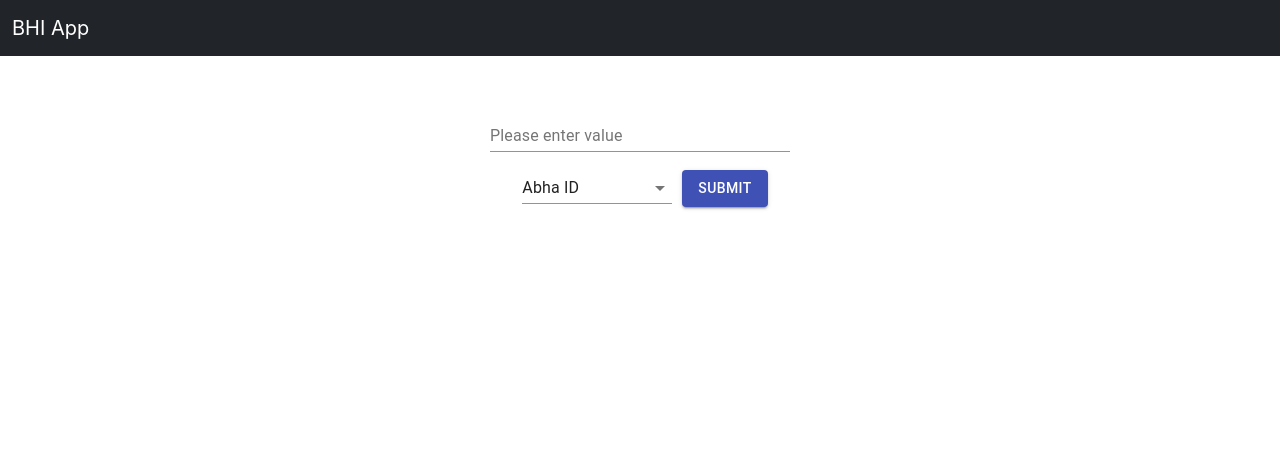
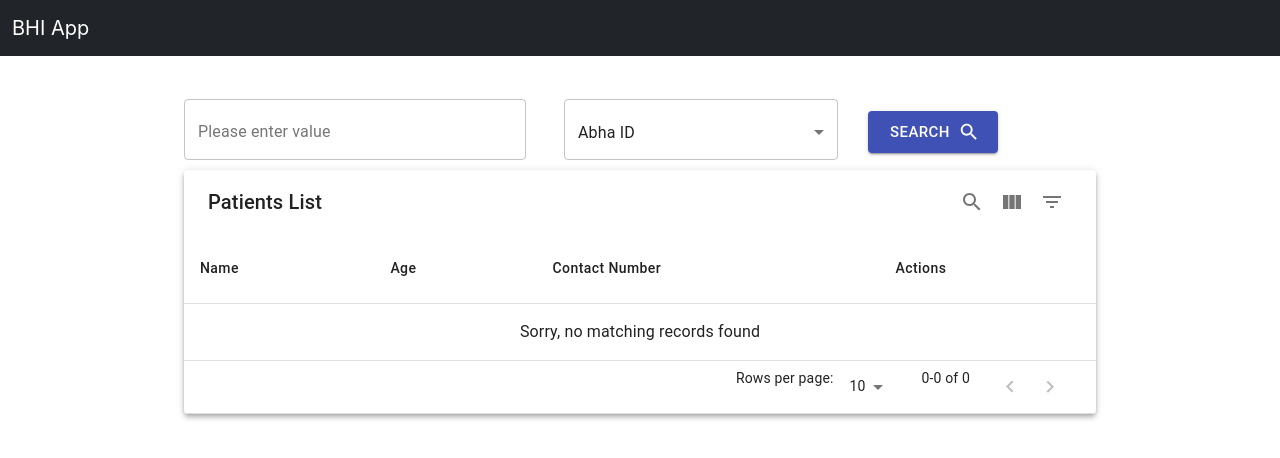
Before and after one commit to kskeshav/react-app, a React (Create React App) app: page / in a window 1280 px wide. Shown: the top 458 px of the page. Built offline with nearby package versions, Linux system fonts and the light colour scheme.

Commit message:
changes to search patient ui

```diff
--- a/package.json
+++ b/package.json
@@ -17,6 +17,7 @@
     "formik": "^2.2.9",
     "immutability-helper": "^3.1.1",
     "material-ui-phone-number": "^3.0.0",
+    "mui-datatables": "^4.1.2",
     "react": "^17.0.2",
     "react-dom": "^17.0.2",
     "react-phone-input-2": "^2.15.0",
--- a/src/App.js
+++ b/src/App.js
@@ -5,22 +5,24 @@ import Patient_Details from './components/Patient_Details';
 import Search_Patient from './components/Search_Patient'
 
 const defaultValues = {
-  name: "Dinesh Jain",
-  abhaId: 5942,
-  dob: "2000-04-12",
-  age: "21",
-  gender: "male",
-  education: "btech",
-  occupation: "engineer",
-  language: "hindi",
-  socioEconomicStatus: "below poverty line",
-  address: "koramangala, bangalore, karnataka",
-  phoneNo: 9192912929,
-  careGiverName: "ramesh",
-  relationshipWithPatient: "father",
-  bloodGroup: "A+",
-  // Consultation_List (List of Prior Consultation Ids)
-};
+        "abhaId": "112233445560",
+        "firstName": "Keshav",
+        "lastName": "Singhal",
+        "dob": "2000-01-20",
+        "age": 22,
+        "gender": "male",
+        "education": "Cs",
+        "occupation": "student",
+        "language": "english",
+        "socioEconomicStatus": "a",
+        "address": "zxc",
+        "district": "Ajmer",
+        "pincode": "123456",
+        "phoneNo": "6234567890",
+        "careGiverName": "parithimalan",
+        "relationshipWithPatient": "friend",
+        "bloodGroup": "B+ve"
+    }
 
 function App() {
   return (
--- a/src/components/Patient_Details.js
+++ b/src/components/Patient_Details.js
@@ -50,6 +50,8 @@ const defaultValues = {
   // Consultation_List (List of Prior Consultation Ids)
 };
 const Patient_Details = (props) => {
+
+
   const [errors, setErrors] = useState({
     name: false,
     abhaId: false,
--- a/src/components/Search_Patient.js
+++ b/src/components/Search_Patient.js
@@ -1,8 +1,12 @@
 import React, { useState } from 'react';
+import MUIDataTable from "mui-datatables";
 import TextField from "@material-ui/core/TextField";
 import Button from "@material-ui/core/Button";
 import { Grid, Select, MenuItem, Card, CardContent, Typography, CardActions, Container, Box } from '@material-ui/core';
+import SearchIcon from '@mui/icons-material/Search';
 import axios from "axios";
+import { Link } from 'react-router-dom';
+import Patient_Details from './Patient_Details';
 
 const Search_Patient = () => {
 
@@ -16,80 +20,96 @@ const Search_Patient = () => {
 
     const [results, setResult] = useState([]);
 
-    const [success, setSuccess] = useState(1);
-
     const handleSubmit =  async (event) => {
       // Prevent form from submitting:
       event.preventDefault();
       let res = await axios.get(fetchUrl(value,field));
       console.log(res);
       setResult(res.data);
-      if(res.data.length!==0 && res.status===200){
-        setSuccess(1);
-      }
-      else if(res.data.length===0 && res.status===200){
-        setSuccess(0);
-      }
     }
+
+    const ViewPatient = (result) => {
+      console.log(result.abhaId);
+      return <Link to={"/viewPatient/"+result.abhaId} > </Link>
+    }
+    const columns =
+    [
+        { label: "Name",name:"name", options: { filterOptions: { fullWidth: false } ,
+        customBodyRenderLite: (dataIndex) => {
+            let val = (results[dataIndex].firstName + " " + results[dataIndex].lastName);
+            return val;
+          } }
+        },
+        {label:"Age",name:"age",options: { filterOptions: { fullWidth: false} ,
+        customBodyRenderLite: (dataIndex) => {
+            let val = results[dataIndex].age;
+            return val;
+          } } },
+        {label:"Contact Number", name:"phoneNo",
+        options: { filterOptions: { fullWidth: false } ,
+        customBodyRenderLite: (dataIndex) => {
+            let val = results[dataIndex].phoneNo;
+            return val;
+          } }
+        },
+        {name: "Actions",
+            options: {
+                customBodyRenderLite: (dataIndex) => {
+                    return (<>
+                        <Button variant="outlined" color="primary" onClick={() => ViewPatient(results[dataIndex])}>View Patient Details</Button>
+                    </>
+                    )}
+            }
+        }
+    ];
+
+    const options = {
+        search: true,
+        download: false,
+        print: false,
+        viewColumns: true,
+        filter: true,
+        filterType: "dropdown",
+        responsive:"standard",
+        selectableRows:"none",
+      };
   return (
     <React.Fragment>
         <Box sx={{mt : 6}}>
         <Container maxWidth="md" className='searchPatient'>
-        <Grid container alignItems="center" direction="column"  >
-            <Grid item style={{marginBottom:"10px"}}>
-            <TextField id="outlined-value" name = "value" label="Please enter value"  style = {{width: 300}} value = {value} onChange={(e) => setValue(e.target.value)}/>
+        <Grid container direction="row" alignItems="center" style = {{marginBottom: "10px"}}
+          justifyContent="center">
+            <Grid item  xs={5}>
+            <TextField variant="outlined" id="outlined-value" name = "value" label="Please enter value"  style = {{width: "90%"}} value = {value} onChange={(e) => setValue(e.target.value)}/>
             </Grid>
-            <Grid item>
+            <Grid item xs={4}>
             <Select
-              style={{margin:"10px", width:"150px"}}
+              style={{width:"150px"}}
               labelId="demo-simple-select-label"
               id="demo-simple-select"
               value={field}
               label="Select Field"
+              style = {{width: "90%"}}
               onChange={(e) => setField(e.target.value)}
+              variant = "outlined"
             >
               <MenuItem value={'abhaId'}>Abha ID</MenuItem>
-              <MenuItem value={'name'}>Name</MenuItem>
+              <MenuItem value={'firstName'}>First Name</MenuItem>
               <MenuItem value={'contact'}>Phone Number</MenuItem>
-              {/* <MenuItem value={'nameandcontact'}>Name and Contact number</MenuItem> */}
             </Select>
-            <Button variant="contained" color="primary" type="submit" onClick={handleSubmit}>
-            Submit
+            </Grid>
+            <Grid item xs={3}>
+            <Button variant="contained" size="large" color="primary" endIcon={<SearchIcon />}type="submit" onClick={handleSubmit}>
+              Search
             </Button>
+
+          </Grid>
         </Grid>
-        </Grid>
-        {success===1?
-        <Grid container direction="column" alignItems='stretch'>
-        {results.map((result) => {return (
-          <Grid item key={result.id} style={{marginBottom:"10px"}}>
-          <Card sx={{ minWidth: 275 }} variant="outlined" >
-          <CardContent>
-            <Typography sx={{ fontSize: 14 }} color="text.secondary" gutterBottom>
-              Name : {result.name}
-            </Typography>
-            <Typography sx={{ fontSize: 14 }} color="text.secondary" gutterBottom>
-              Age : {result.age}
-            </Typography>
-            <Typography sx={{ fontSize: 14 }} color="text.secondary" gutterBottom>
-              Contact Details  : {result.phoneNo}
-            </Typography>
-          </CardContent>
-          <CardActions>
-            <Button size="small">Past History</Button>
-          </CardActions>
-          </Card>
-          </Grid>
-        )})}
-        </Grid>
-        : <Box sx={{mt : 10}}>
-          <Grid container direction="column" alignItems='center' >
-            <Grid item>
-              <Typography color="text.secondary" gutterBottom variant='h3'>
-                No results Found!
-            </Typography>
-            </Grid>
-          </Grid>
-          </Box>}
+        <MUIDataTable
+        title={"Patients List"}
+        data={results}
+        columns={columns}
+        options={options}></MUIDataTable>
       </Container>
       </Box>
     </React.Fragment>
```
Also changed, not shown: 1 other file (tests, documents, lock files or other folders).
